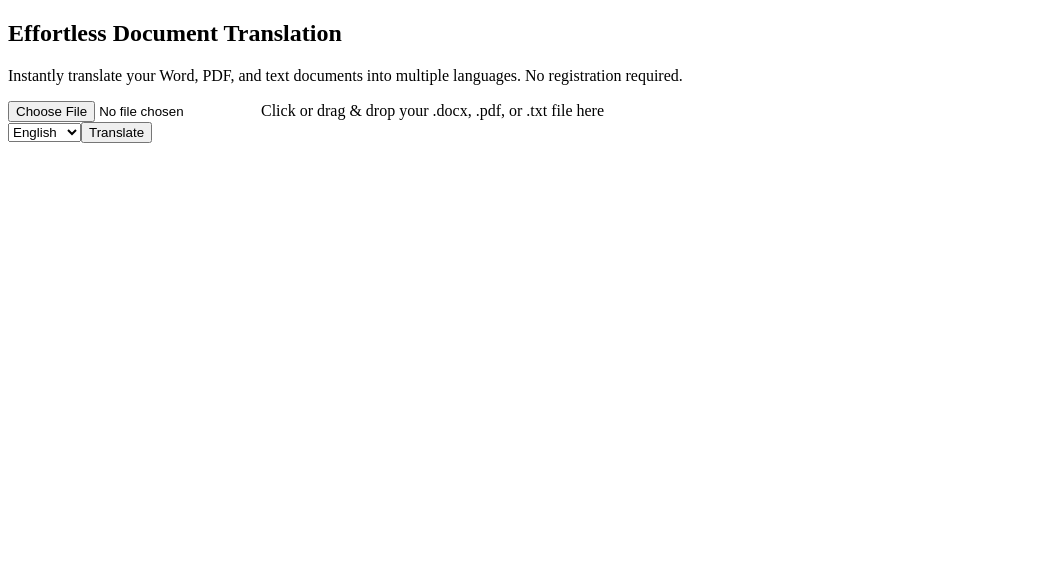
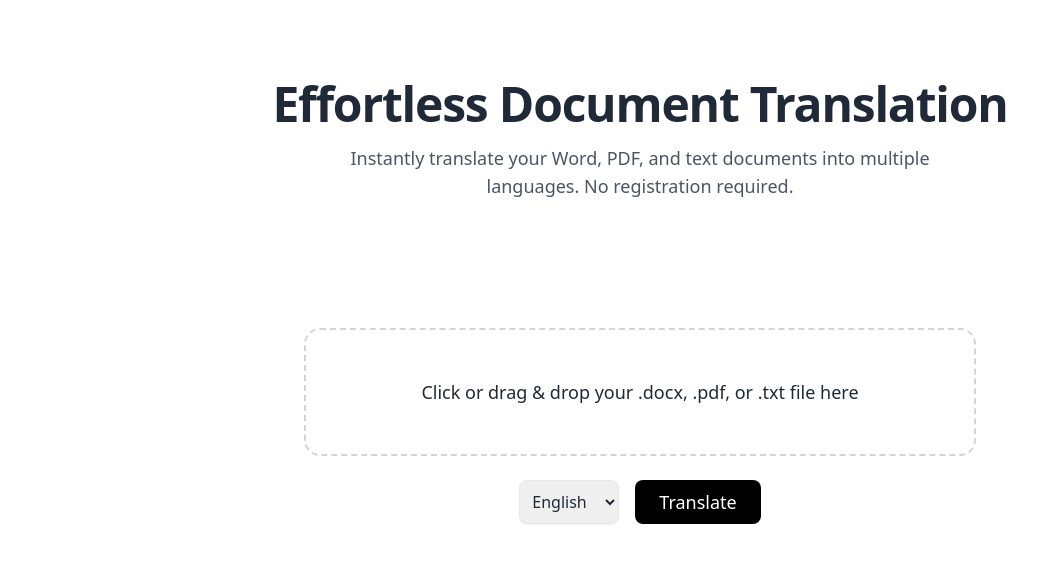
Before and after one commit to waalleee/translate, a Next.js app: page / in a window 1280 px wide. Shown: the top 562 px of the page, without its empty margins (0-1061 px from the left). Built offline with nearby package versions, Linux system fonts and the light colour scheme.

Commit message:
Lagt till _app.tsx för global styling

```diff
--- /dev/null
+++ b/pages/_app.tsx
@@ -0,0 +1,7 @@
+import '../styles/globals.css';
+
+import type { AppProps } from 'next/app';
+
+export default function App({ Component, pageProps }: AppProps) {
+  return <Component {...pageProps} />;
+}
```
